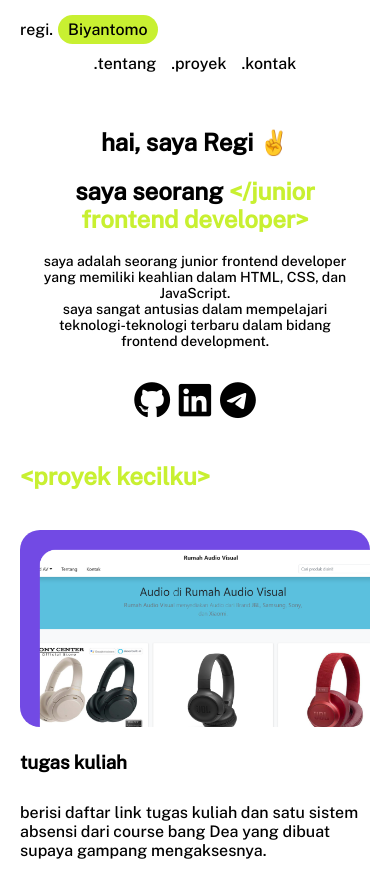
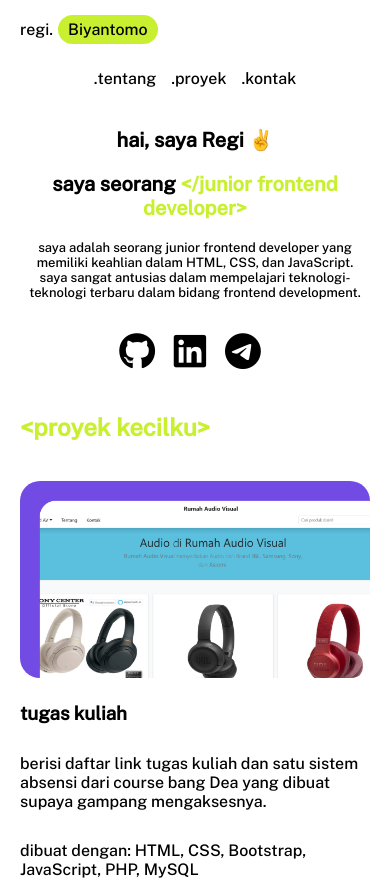
Before and after one commit to regibiy/regibiy.github.io, a plain HTML site: page index.html in a window 390 px wide. Shown: the top 882 px of the page. Drawn offline with nearby package versions, Linux system fonts and the light colour scheme.

Commit message:
change font size and margin in style

```diff
--- a/responsive.css
+++ b/responsive.css
@@ -29,15 +29,15 @@
 
   /* awal responsive main */
   main {
-    padding: 0 20px;
+    padding: 0;
   }
 
   main .container .about {
-    font-size: 12px;
+    font-size: 10px;
   }
 
   main .container .about p {
-    font-size: 14px;
+    font-size: 13px;
   }
 
   .project-img img {
--- a/style.css
+++ b/style.css
@@ -44,7 +44,7 @@ html {
   clear: both;
   display: inline-block;
   max-width: 1170px;
-  padding: 15px;
+  padding-top: 30px;
   display: flex;
   justify-content: center;
 }
@@ -87,6 +87,7 @@ main span {
 .btn-list a {
   display: inline-block;
   color: black;
+  margin-right: 10px;
 }
 
 .btn-list a:hover {
```
